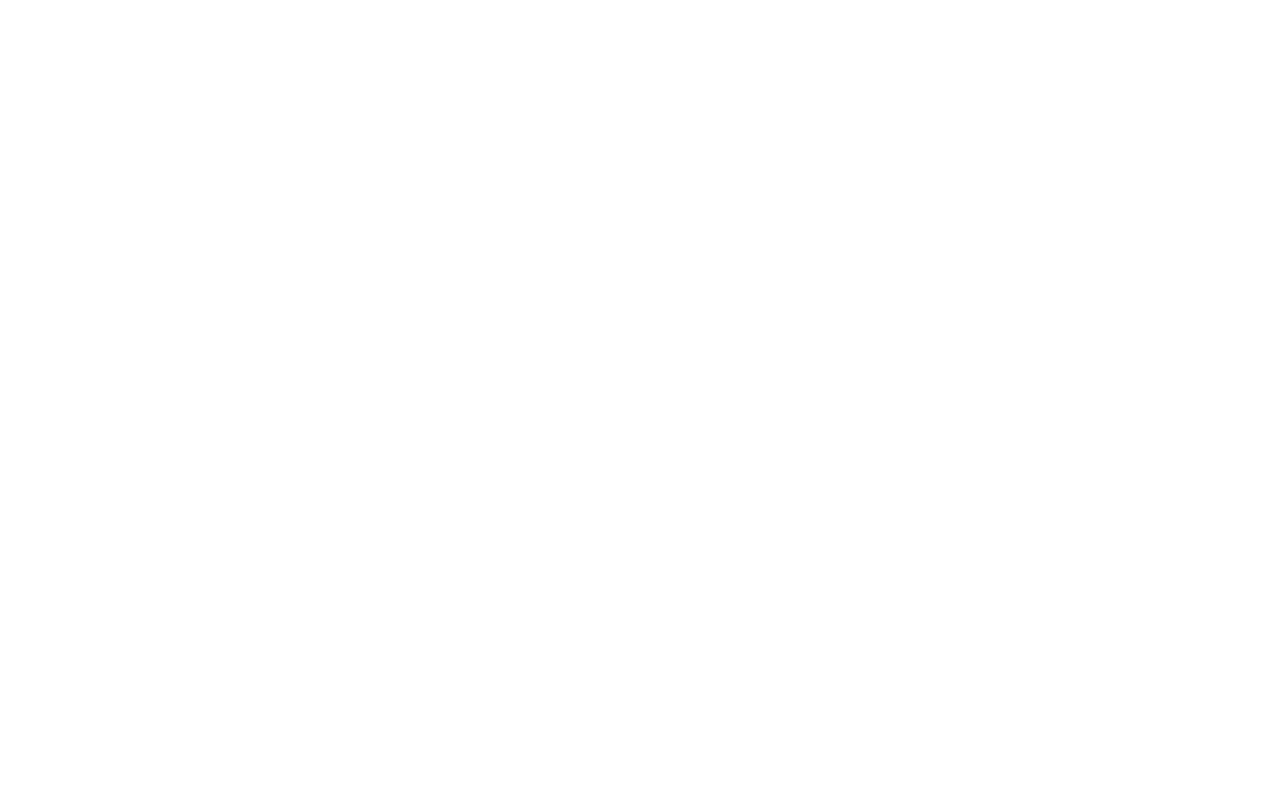
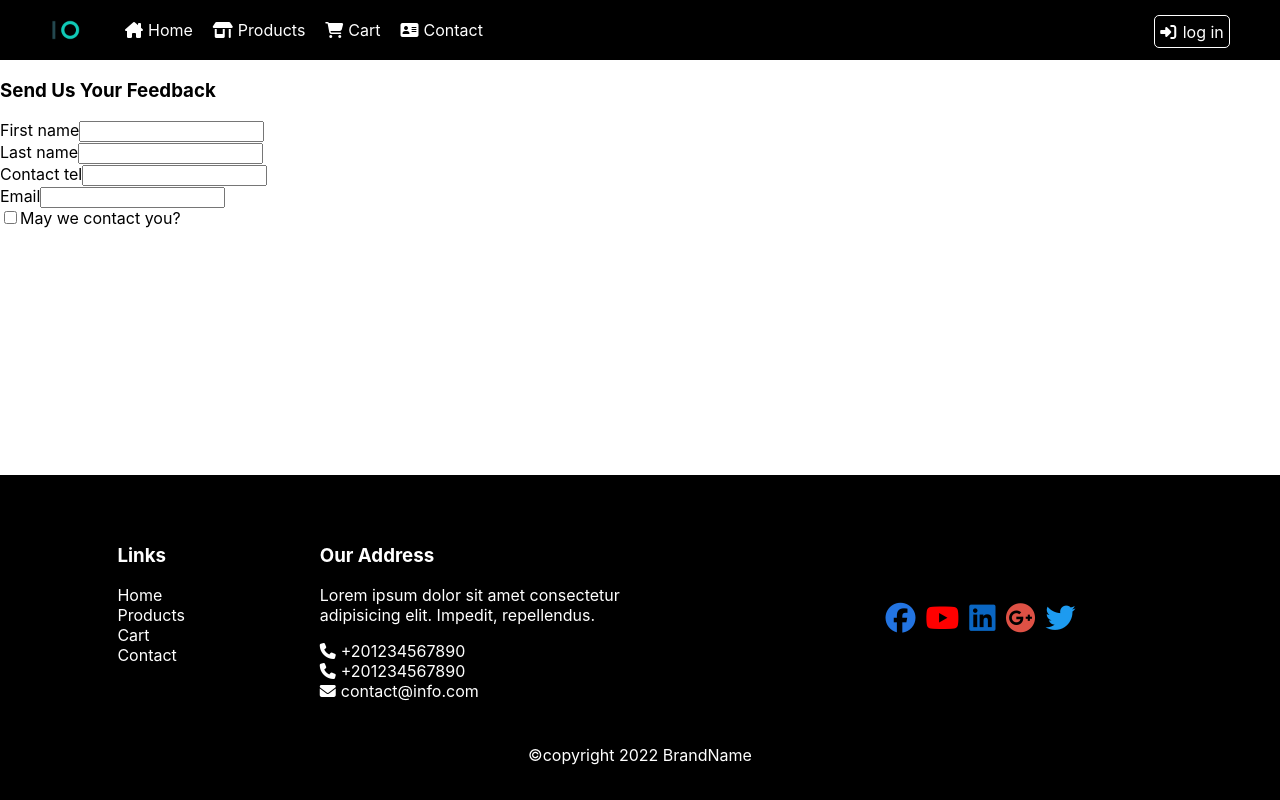
Before and after one commit to ahmedsameh74/e-commerceapp, a React (Create React App) app in the folder client/: page /contact in a window 1280 px wide. Built offline with nearby package versions, Linux system fonts and the light colour scheme.

Commit message:
nav & footer

```diff
--- a/client/package.json
+++ b/client/package.json
@@ -3,11 +3,14 @@
   "version": "0.1.0",
   "private": true,
   "dependencies": {
+    "@fortawesome/fontawesome-free": "^6.1.1",
     "@testing-library/jest-dom": "^5.16.4",
     "@testing-library/react": "^13.2.0",
     "@testing-library/user-event": "^13.5.0",
+    "bootstrap": "^5.1.3",
     "react": "^18.1.0",
     "react-dom": "^18.1.0",
+    "react-router-dom": "^5.2.0",
     "react-scripts": "5.0.1",
     "web-vitals": "^2.1.4"
   },
--- a/client/src/App.js
+++ b/client/src/App.js
@@ -1,7 +1,23 @@
-import "./App.css";
+import Footer from "./components/footer/Footer";
+import Nav from "./components/nav/Nav";
+import { BrowserRouter, Route, Switch, Redirect } from "react-router-dom";
+import Contact from "./pages/contact/Contact";
 
 function App() {
-  return <div className="App"></div>;
+  return (
+    <div className="App">
+      <BrowserRouter>
+        <Nav />
+        <Switch>
+          <Route path="/contact">
+            <Contact />
+          </Route>
+        </Switch>
+
+        <Footer />
+      </BrowserRouter>
+    </div>
+  );
 }
 
 export default App;
--- /dev/null
+++ b/client/src/components/footer/Footer.css
@@ -0,0 +1,95 @@
+.footer{
+    width: 100%;
+    height: 325px;
+    background: black;
+    bottom: 0;
+    position: absolute;
+    display: flex;
+    flex-direction: column;
+    color: white;
+    padding: 50px;
+    box-sizing: border-box;
+}
+.footer .top{
+    display: flex;
+    flex-direction: row;
+    justify-content: space-around;
+    align-items: start;
+    margin-bottom: 35px;
+}
+.footer .top ul{
+    margin: 0;
+    padding: 0;
+    list-style: none;
+}
+.footer .top  ul li a{
+    color: white;
+    text-decoration: none;
+}
+.footer .top .address ul li i{
+    margin-right: 5px;
+}
+.footer .top .address{
+    width: 30%;
+}
+.footer .bottom{
+    color: white;
+    text-align: center;
+    margin-bottom: 25px;
+}
+.footer .top .social{
+        display: flex;
+            justify-content: center;
+            align-items: center;
+            height: 185px;
+            width: 30%;
+}
+.footer .top .social i{
+    margin-right: 10px;
+    font-size: 30px;
+}
+
+@media (max-width: 750px){
+    .footer{
+        padding: 20px 0;
+        box-sizing: content-box;
+    }
+    .footer .top{
+        display: flex;
+            flex-direction: column;
+            justify-content: center;
+            align-items: center;
+            margin-bottom: 15px;
+    }
+    .footer .top h3{
+        text-align: center;
+        margin-bottom: 5px;
+        margin-top: 5px;
+    }
+        .footer .top .links ul{
+            display: flex;
+            flex-direction: row;
+        }
+                .footer .top .links ul li{
+                    margin-left: 5px;
+                    margin-right: 5px;
+                }
+                .footer .top .address{
+                    text-align: center;
+                    width: 75%;
+                }
+                                .footer .top .address p{
+                                    margin: 10px 0;
+                                }
+                                                                .footer .top .address li{
+                                                                    margin: 5px 0;
+                                                                }
+        .footer .top .social{
+            width: 100%;
+            flex-direction: row;
+            margin-top: 20px;
+                /* margin-bottom: 20px; */
+                height: auto;
+        }
+
+}
--- a/client/src/components/footer/Footer.js
+++ b/client/src/components/footer/Footer.js
@@ -0,0 +1,74 @@
+import React from "react";
+import "./Footer.css";
+import { Link } from "react-router-dom";
+
+export default function Footer() {
+  return (
+    <div className="footer">
+      <div className="top">
+        <div className="links">
+          <h3>Links</h3>
+          <ul>
+            <li>
+              <a href="#">Home</a>
+            </li>
+            <li>
+              <a href="#">Products</a>
+            </li>
+            <li>
+              <a href="#">Cart</a>
+            </li>
+            <li>
+              <a href="#">Contact</a>
+            </li>
+          </ul>
+        </div>
+        <div className="address">
+          <h3>Our Address</h3>
+          <p>
+            Lorem ipsum dolor sit amet consectetur adipisicing elit. Impedit,
+            repellendus.
+          </p>
+          <ul>
+            <li>
+              <i className="fa-solid fa-phone"></i>
+              <span>+201234567890</span>
+            </li>
+            <li>
+              <i className="fa-solid fa-phone"></i>
+              <span>+201234567890</span>
+            </li>
+            <li>
+              <i className="fa-solid fa-envelope"></i>
+              <span>contact@info.com</span>
+            </li>
+          </ul>
+        </div>
+        <div className="social">
+          {/* <i className="fa fa-envelope-o"></i> */}
+          <Link to="#">
+            <i className="fab fa-facebook" style={{ color: "#2374e1" }}></i>
+          </Link>
+          <Link to="#">
+            <i className="fab fa-youtube" style={{ color: "red" }}></i>
+          </Link>
+          <Link to="#">
+            <i className="fab fa-linkedin" style={{ color: "#0a66c2" }}></i>
+          </Link>
+          <Link to="#">
+            <i className="fab fa-google-plus" style={{ color: "#de5145" }}></i>
+          </Link>
+          <Link to="#">
+            <i
+              className="fab fa-twitter"
+              style={{ color: "rgb(29 155 240)" }}
+            ></i>
+          </Link>
+        </div>
+      </div>
+      <div className="bottom">
+        <span>&copy;copyright 2022 BrandName</span>
+      </div>
+    </div>
+  );
+}
--- /dev/null
+++ b/client/src/components/nav/Nav.css
@@ -0,0 +1,92 @@
+.nav{
+    background: black;
+    width: 100%;
+    height: 60px;
+    display: flex;
+    justify-content: space-between;
+    padding: 20px 50px;
+    box-sizing: border-box;
+    color: white;
+}
+.nav .left{
+        display: flex;
+            flex-direction: row;
+            justify-content: center;
+            align-items: center;
+}
+.nav .left .logo{
+    margin-right: 5px;
+        width: 70px;
+            height: 20px;
+}
+.nav .left .logo .img-logo{
+    width: 50px;
+}
+.nav .left ul{
+    list-style: none;
+    display: flex;
+    margin: 0;
+    padding: 0;
+}
+.nav .left ul li{
+    margin-right: 20px;
+}
+.nav .left ul li i{
+    margin-right: 5px;
+}
+.nav .left ul li a{
+    text-decoration: none;
+    color: white;
+}
+.nav .right{
+    width: 70px;
+        border: 1px solid white;
+        display: flex;
+        justify-content: space-around;
+        align-items: center;
+        height: 27px;
+        border-radius: 5px;
+            margin-top: -5px;
+                padding: 2px;
+}
+.mob-menu{
+    display: none;
+}
+.mob-list{
+        background: black;
+            width: 100%;
+            position: absolute;
+            top: 60px;
+            height: 20px;
+}
+.mob-list ul{
+        margin: 0;
+            padding: 0;
+            list-style: none;
+            display: flex;
+            justify-content: center;
+            /* margin-bottom: 5px; */
+}
+.mob-list ul a{
+    text-decoration: none;
+    color: white;
+}
+.mob-list ul li{
+    margin-right: 5px;
+    margin-left: 5px;
+}
+@media (max-width: 750px) {
+
+    .nav .left ul li{
+        display: flex;
+            justify-content: center;
+            align-items: center;
+    }
+    .nav .left ul{
+        display: none;
+    }
+    .mob-menu {
+            display: block;
+            margin: 0 auto;
+        }
+}
--- a/client/src/components/nav/Nav.js
+++ b/client/src/components/nav/Nav.js
@@ -0,0 +1,68 @@
+import React, { useState } from "react";
+import "./Nav.css";
+import { Link } from "react-router-dom";
+
+export default function Nav() {
+  const [showMenu, setShowMenu] = useState(false);
+  const handleMenu = () => {
+    setShowMenu(!showMenu);
+  };
+  return (
+    <>
+      <div className="nav">
+        <div className="left">
+          <div className="logo">
+            <img src="assest/logo.png" className="img-logo" alt="" />
+          </div>
+          <ul>
+            <li>
+              <i className="fa-solid fa-house-chimney"></i>
+              <Link to="/">Home</Link>
+            </li>
+            <li>
+              <i className="fa-solid fa-shop"></i>
+              <Link to="/products">Products</Link>
+            </li>
+            <li>
+              <i className="fa-solid fa-cart-shopping"></i>
+              <Link to="/cart">Cart</Link>
+            </li>
+            <li>
+              <i className="fa-solid fa-address-card"></i>
+              <Link to="/contact">Contact</Link>
+            </li>
+          </ul>
+        </div>
+        <div className="mob-menu" onClick={handleMenu}>
+          <i className="fa-solid fa-bars"></i>
+        </div>
+        <div className="right">
+          <i className="fa-solid fa-right-to-bracket"></i>
+          <span>log in</span>
+        </div>
+      </div>
+      {showMenu && (
+        <div className="mob-list">
+          <ul>
+            <li>
+              {/* <i className="fa-solid fa-house-chimney"></i> */}
+              <Link to="/">Home</Link>
+            </li>
+            <li>
+              {/* <i className="fa-solid fa-shop"></i> */}
+              <Link to="/products">Products</Link>
+            </li>
+            <li>
+              {/* <i className="fa-solid fa-cart-shopping"></i> */}
+              <Link to="/cart">Cart</Link>
+            </li>
+            <li>
+              {/* <i className="fa-solid fa-address-card"></i> */}
+              <Link to="/contact">Contact</Link>
+            </li>
+          </ul>
+        </div>
+      )}
+    </>
+  );
+}
--- a/client/src/index.js
+++ b/client/src/index.js
@@ -2,6 +2,8 @@
 import ReactDOM from "react-dom/client";
 import "./index.css";
 import App from "./App";
+import "../node_modules/@fortawesome/fontawesome-free/css/all.css";
+// import "../node_modules/bootstrap/dist/css/bootstrap.css";
 
 const root = ReactDOM.createRoot(document.getElementById("root"));
 root.render(
--- /dev/null
+++ b/client/src/pages/contact/Contact.css
@@ -0,0 +1,5 @@
+.contact form{
+    display: flex;
+    flex-direction: column;
+    width: 80%;
+}
--- a/client/src/pages/contact/Contact.js
+++ b/client/src/pages/contact/Contact.js
@@ -0,0 +1,35 @@
+import React from "react";
+import "./Contact.css";
+
+export default function Contact() {
+  return (
+    <div className="contact">
+      <form>
+        <h3>Send Us Your Feedback</h3>
+        <label>
+          <span>First name</span>
+          <input type="text" />
+        </label>
+        <label>
+          <span>Last name</span>
+          <input type="text" />
+        </label>
+        <label>
+          <span>Contact tel</span>
+          <input type="tel" />
+        </label>
+        <label>
+          <span>Email</span>
+          <input type="email" />
+        </label>
+        <label>
+          <input type="checkbox" />
+          <span>May we contact you?</span>
+        </label>
+
+        {/* <input type="checkbox" name="" id="check" />
+        <label htmlFor="check"> </label> */}
+      </form>
+    </div>
+  );
+}
```
Also changed, not shown: client/public/assest/img.txt (deleted), client/public/assest/logo.png (added), 1 other file (tests, documents, lock files or other folders).
